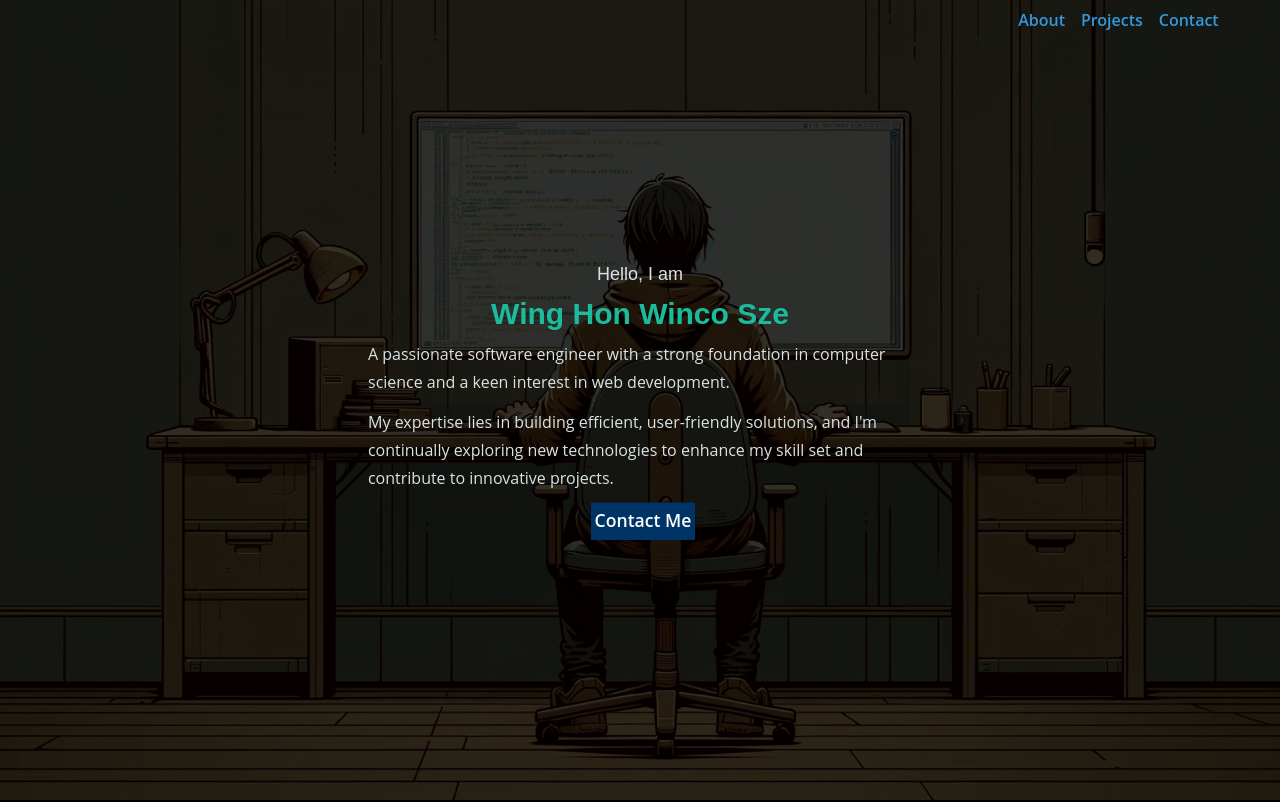
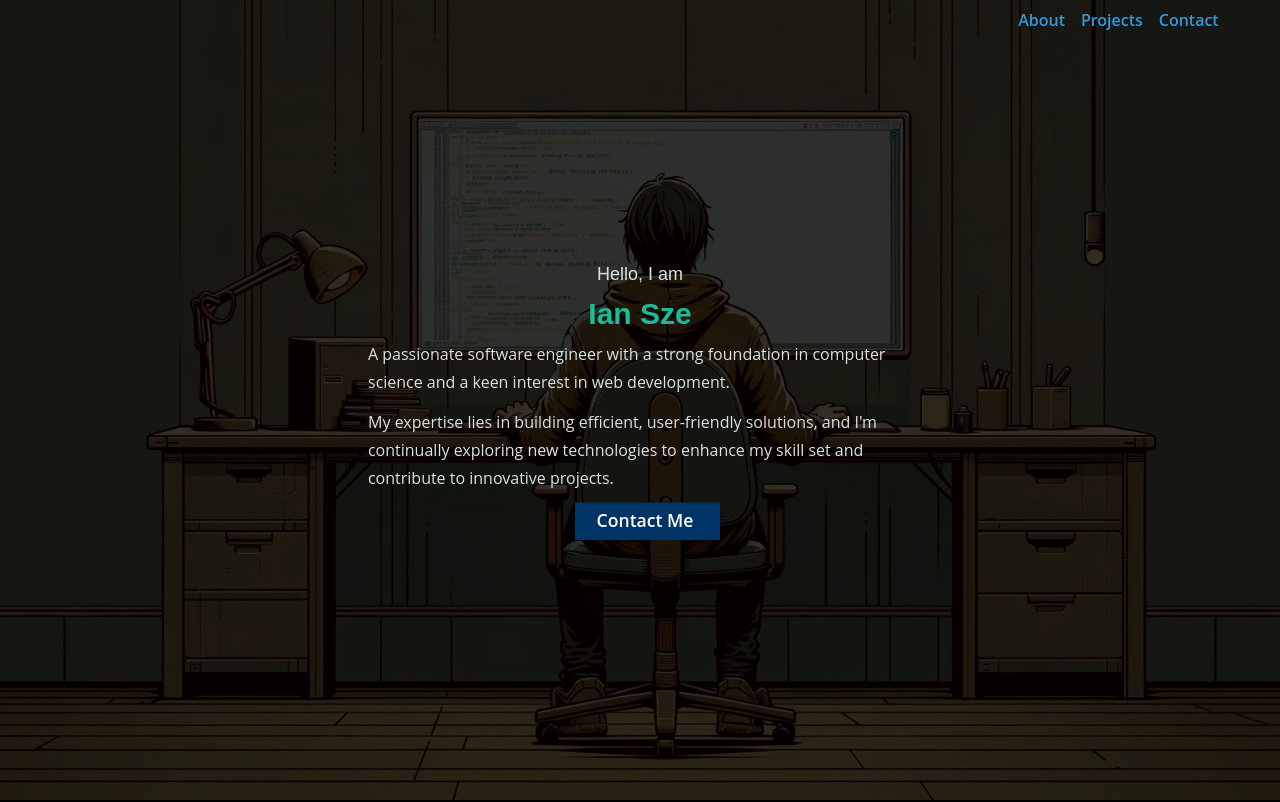
Before and after one commit to iansze/portfolio, a React (Vite) app: page / in a window 1280 px wide. Shown: the top 802 px of the page. Built offline with nearby package versions, Linux system fonts and the light colour scheme; no server answers.

Commit message:
fix layout and framer motion

```diff
--- a/src/components/HoverButton.css
+++ b/src/components/HoverButton.css
@@ -12,15 +12,15 @@
   width: 150px;
   height: 40px;
   display: inline-block;
-  margin-left: 5px;
+  margin-left: 10px;
 }
 
 #shape {
   stroke-width: 75px;
   fill: transparent;
   stroke: #003366;
-  stroke-dasharray: 104 400;
-  stroke-dashoffset: -213;
+  stroke-dasharray: 160 400;
+  stroke-dashoffset: -175;
   transition: 1s all ease;
 }
 
--- a/src/components/HoverButton.tsx
+++ b/src/components/HoverButton.tsx
@@ -9,7 +9,7 @@ type HoverButtonProps = {
 const HoverButton = ({ text }: HoverButtonProps) => {
   return (
     <motion.div
-      className="svg-wrapper font-openSans cursor-pointer font-semibold"
+      className="svg-wrapper cursor-pointer font-openSans font-semibold"
       initial={{ opacity: 0, x: -100 }}
       animate={{ opacity: 1, x: 0 }}
       transition={{ duration: 0.9 }}
--- a/src/components/Nav.tsx
+++ b/src/components/Nav.tsx
@@ -3,18 +3,18 @@ import Anchor from "./Anchor";
 
 const Nav = () => {
   return (
+    <div className="absolute inset-0 top-0 mx-auto flex h-screen w-11/12  justify-between font-openSans font-semibold">
       <motion.div
-      className="font-openSans absolute inset-0 top-0 mx-auto flex h-screen  w-11/12 justify-between font-semibold"
+        className="absolute right-0 z-20 flex h-min gap-4 p-2 text-primary"
         initial={{ opacity: 0, x: 100 }}
         animate={{ opacity: 1, x: 0 }}
         transition={{ duration: 1 }}
       >
-      <div className="text-primary absolute right-0 z-20 flex h-min gap-4 p-2">
         <Anchor page="About">About</Anchor>
         <Anchor page="Projects">Projects</Anchor>
         <Anchor page="Contact">Contact</Anchor>
+      </motion.div>
     </div>
-    </motion.div>
   );
 };
 
--- a/src/scenes/Contact.tsx
+++ b/src/scenes/Contact.tsx
@@ -36,11 +36,11 @@ const Contact = () => {
 
   return (
     <section id="contact" className="p-4" ref={ref}>
-      <motion.h1 className="text-primary font-robotoSlab text-center text-3xl font-bold ">
+      <motion.h1 className="text-center font-robotoSlab text-3xl font-bold text-primary ">
         Contact Me
       </motion.h1>
       {/* Icon */}
-      <motion.div className="text-highlight mt-4 text-center">
+      <motion.div className="mt-4 text-center text-white">
         <FontAwesomeIcon icon={icon} size="2x" />
       </motion.div>
       {/* Form */}
@@ -66,11 +66,16 @@ const Contact = () => {
             type="text"
             id="name"
             name="name"
-            className="font-openSans broder rounded-sm border p-2"
+            className="broder rounded-sm border p-2 font-openSans"
             required
           />
           {state.errors && (
-            <ValidationError prefix="Name" field="name" errors={state.errors} />
+            <ValidationError
+              prefix="Name"
+              field="name"
+              errors={state.errors}
+              className="font-openSans font-semibold text-red-500"
+            />
           )}
 
           <label htmlFor="email" className="font-openSans text-secondary">
@@ -80,14 +85,14 @@ const Contact = () => {
             type="email"
             id="email"
             name="email"
-            className="font-openSans rounded-sm border p-2"
+            className="rounded-sm border p-2 font-openSans font-semibold"
             required
           />
           {state.errors && (
             <ValidationError
               prefix="Email"
               field="email"
-              className="text-red-500"
+              className="font-openSans font-semibold text-red-500"
               errors={state.errors}
             />
           )}
@@ -99,14 +104,14 @@ const Contact = () => {
             name="message"
             cols={20}
             rows={5}
-            className="font-openSans rounded-sm border p-2"
+            className="rounded-sm border p-2 font-openSans"
             required
           />
           {state.errors && (
             <ValidationError
               prefix="Message"
               field="message"
-              className="text-red-500"
+              className="font-openSans font-semibold text-red-500"
               errors={state.errors}
             />
           )}
@@ -114,7 +119,8 @@ const Contact = () => {
           <button
             disabled={state.submitting}
             type="submit"
-            className="font-openSans bg-highlight mt-2 rounded-sm border p-2 font-semibold text-white hover:bg-blue-700"
+            data-ripple-light="true"
+            className="mt-2 select-none rounded-lg bg-highlight px-6 py-3 text-center align-middle font-sans font-bold uppercase text-white shadow-md shadow-gray-900/10 transition-all hover:shadow-lg hover:shadow-gray-900/20 focus:opacity-[0.85] focus:shadow-none active:opacity-[0.85] active:shadow-none disabled:pointer-events-none disabled:opacity-50 disabled:shadow-none"
           >
             Send
           </button>
--- a/src/scenes/Footer.tsx
+++ b/src/scenes/Footer.tsx
@@ -2,9 +2,9 @@ import Anchor from "../components/Anchor";
 
 const Footer = () => {
   return (
-    <footer className="text-secondary font-openSans flex justify-between p-3">
-      <p>Built by Wing Hon Winco Sze</p>
-      <Anchor page={"Header"}>Back to top</Anchor>
+    <footer className="flex justify-between p-3 font-openSans text-secondary">
+      <p className="text-secondary">© 2023 Ian Sze. All Rights Reserved.</p>
+      <Anchor page={"Header"}>Back to top 🠕</Anchor>
     </footer>
   );
 };
--- a/src/scenes/Header.tsx
+++ b/src/scenes/Header.tsx
@@ -28,11 +28,11 @@ const Header = () => {
       className="relative flex items-center justify-center px-8"
     >
       <motion.div
-        className="text-text z-10 flex h-screen flex-col items-center justify-center gap-2 p-4 text-center lg:w-4/6 lg:px-8 lg:text-left xl:w-1/2 "
+        className="z-10 flex h-screen flex-col items-center justify-center gap-2 p-4 text-center text-text lg:w-4/6 lg:px-8 lg:text-left xl:w-1/2 "
         style={{ opacity, scale }}
       >
         <motion.p
-          className="font-robotoSlab text-secondary text-lg"
+          className="font-robotoSlab text-lg text-secondary"
           initial={{ opacity: 0, x: -100 }}
           animate={{ opacity: 1, x: 0 }}
           transition={{ duration: 0.6 }}
@@ -40,15 +40,15 @@ const Header = () => {
           Hello, I am
         </motion.p>
         <motion.h1
-          className="font-robotoSlab text-highlight  text-3xl font-semibold"
+          className="font-robotoSlab text-3xl  font-semibold text-highlight"
           initial={{ opacity: 0, x: -100 }}
           animate={{ opacity: 1, x: 0 }}
           transition={{ duration: 0.7 }}
         >
-          Wing Hon Winco Sze
+          Ian Sze
         </motion.h1>
         <motion.div
-          className="font-openSans text-secondary leading-7"
+          className="font-openSans leading-7 text-secondary"
           initial={{ opacity: 0, x: -100 }}
           animate={{ opacity: 1, x: 0 }}
           transition={{ duration: 0.8 }}
```
Lines whose indentation alone changed are shown as unchanged.
